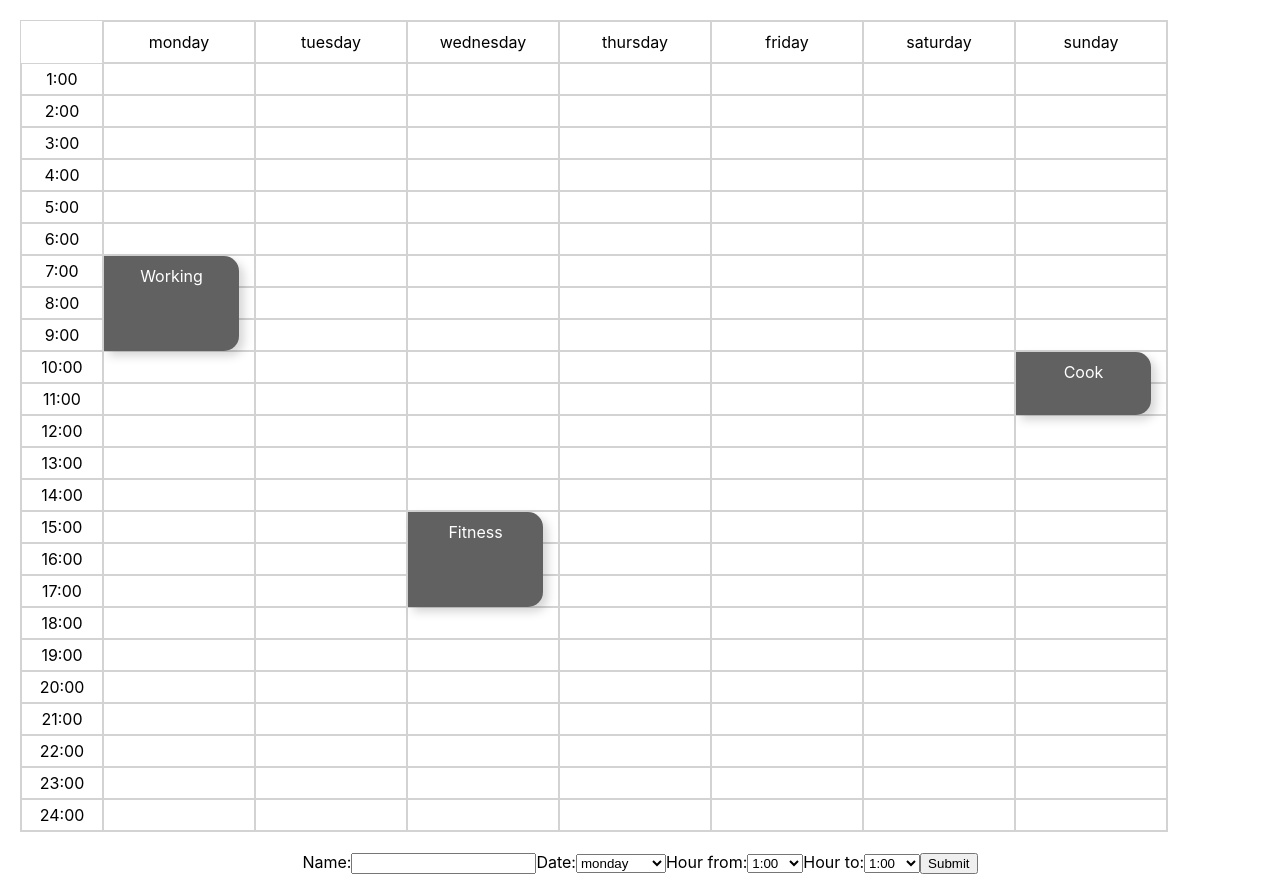
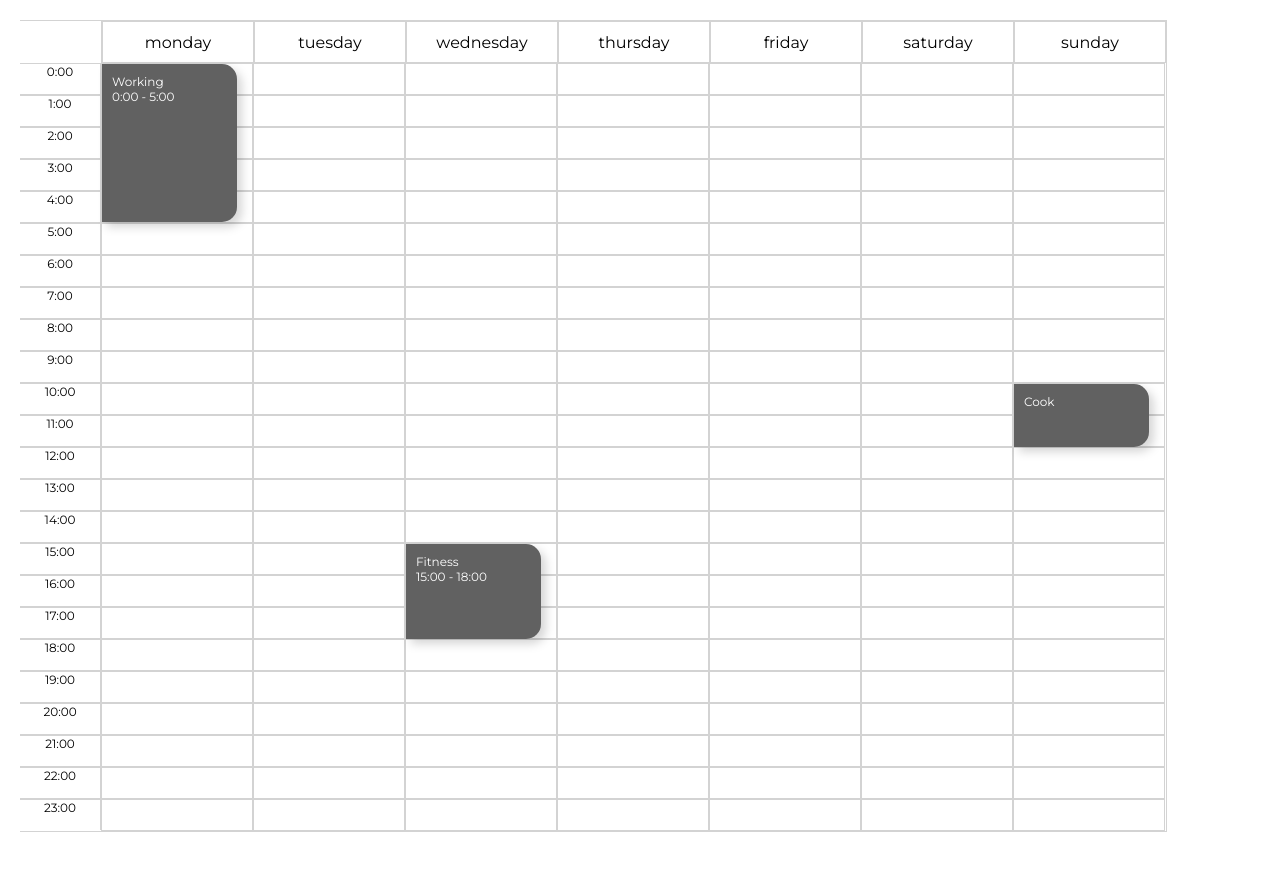
Before and after one commit to bulnez/more, a React (Create React App) app: page / in a window 1280 px wide. After the commit the page ends 852 px from the top, so only its background shows below. Built offline with nearby package versions, Linux system fonts and the light colour scheme.

Commit message:
MORE-005 [add] styling

```diff
--- a/package.json
+++ b/package.json
@@ -1,6 +1,6 @@
 {
   "name": "more",
-  "version": "0.4.0",
+  "version": "0.4.1",
   "private": true,
   "dependencies": {
     "@testing-library/jest-dom": "^5.16.4",
--- a/src/App.css
+++ b/src/App.css
@@ -1,3 +1,8 @@
+@import url("https://fonts.googleapis.com/css2?family=Montserrat&display=swap");
+html * {
+  font-family: "Montserrat", sans-serif;
+}
+
 .App {
   text-align: center;
 }
--- a/src/common/common.js
+++ b/src/common/common.js
@@ -11,6 +11,7 @@ export const weekdays = [
 ];
 
 export const hours = [
+  "0:00",
   "1:00",
   "2:00",
   "3:00",
@@ -34,7 +35,6 @@ export const hours = [
   "21:00",
   "22:00",
   "23:00",
-  "24:00",
 ];
 
 export const days = new Array(7).fill("");
@@ -44,10 +44,11 @@ export const initBlocks = [
     id: uuid(),
     color: "#616161",
     day: 1,
-    from: 7,
-    to: 10,
+    from: 0,
+    to: 5,
     name: "Working",
     isTemporary: false,
+    editMode: false,
   },
   {
     id: uuid(),
@@ -57,6 +58,7 @@ export const initBlocks = [
     to: 18,
     name: "Fitness",
     isTemporary: false,
+    editMode: false,
   },
   {
     id: uuid(),
@@ -66,6 +68,7 @@ export const initBlocks = [
     to: 12,
     name: "Cook",
     isTemporary: false,
+    editMode: false,
   },
 ];
 
--- a/src/components/Block/Block.jsx
+++ b/src/components/Block/Block.jsx
@@ -1,4 +1,4 @@
-import React, { useState, useEffect } from "react";
+import React, { useState, useEffect, useRef } from "react";
 import styles from "./Block.module.css";
 import ColorPicker from "./ColorPicker";
 import EditIcons from "./EditIcons";
@@ -7,10 +7,13 @@ const Block = ({
   name,
   id,
   color,
+  from,
+  to,
   duration,
   isTemporary,
   deleteHandler,
   editBlockDetails,
+  currentPosition,
 }) => {
   const [iconsActive, setIconsActive] = useState(false);
   const [editName, setEditName] = useState(false);
@@ -57,7 +60,7 @@ const Block = ({
       <p className={styles.heading}>{name}</p>
     </div>
   ) : (
-    <>
+    <div className={styles.blockContainer}>
       <div
         className={styles.block}
         style={{
@@ -78,7 +81,12 @@ const Block = ({
             onFocus={(e) => (e.target.selectionStart = e.target.value.length)}
           />
         ) : (
-          <p className={styles.heading}>{name}</p>
+          <div className={styles.textContainerRow}>
+            <p className={styles.heading}>{name}</p>
+            {duration > 2 && (
+              <p className={styles.hours}>{`${from}:00 - ${to}:00`}</p>
+            )}
+          </div>
         )}
         <EditIcons
           iconsActive={iconsActive}
@@ -89,6 +97,7 @@ const Block = ({
           editNameClose={editNameClose}
           showColorPicker={setColorPicker}
           colorPicker={colorPicker}
+          // resizeBlock={resizeBlock}
         />
         {iconsActive && (
           <ColorPicker
@@ -98,7 +107,7 @@ const Block = ({
           />
         )}
       </div>
-    </>
+    </div>
   );
 };
 
--- a/src/components/Block/Block.module.css
+++ b/src/components/Block/Block.module.css
@@ -6,7 +6,7 @@
   display: flex;
   flex-direction: column;
   justify-content: space-between;
-  align-items: center;
+  align-items: left;
   pointer-events: auto;
   color: white;
   filter: drop-shadow(5px 5px 5px rgba(0, 0, 0, 0.162));
@@ -22,13 +22,18 @@
   pointer-events: none;
 }
 
-.tempBlock:hover {
-  cursor: move;
+.textContainer {
+  display: flex;
+  flex-direction: column;
+  justify-content: flex-start;
 }
 
 .heading {
+  font-size: 12px;
+  text-align: left;
   margin: 0;
   padding: 10px;
+  padding-bottom: 0;
   -webkit-touch-callout: none; /* iOS Safari */
   -webkit-user-select: none; /* Safari */
   -khtml-user-select: none; /* Konqueror HTML */
@@ -38,6 +43,13 @@
   word-break: break-all;
 }
 
+.hours {
+  padding-left: 10px;
+  margin: 0;
+  font-size: 12px;
+  text-align: left;
+}
+
 .iconsRow {
   display: none;
 }
@@ -45,7 +57,7 @@
 .iconsRowActive {
   display: flex;
   gap: 8px;
-  padding-bottom: 10px;
+  padding: 10px;
 }
 
 .icon:hover {
@@ -58,11 +70,13 @@
   background: transparent;
   border: none;
   width: 100%;
-  padding-top: 10px;
-  font-size: 15px;
-  text-align: center;
+  padding: 10px;
+  padding-bottom: 0;
+  font-size: 12px;
+  text-align: left;
   word-break: break-all;
   resize: none;
+  color: white;
 }
 
 .nameInput:focus {
@@ -123,3 +137,20 @@
   top: 0;
   left: 0;
 }
+
+.down {
+  position: absolute;
+  width: 120px;
+  height: 5px;
+  resize: vertical;
+  pointer-events: none;
+}
+
+.down:hover {
+  cursor: n-resize;
+}
+
+.up:active {
+  cursor: grabbing;
+  pointer-events: none;
+}
--- a/src/components/Block/EditIcons.jsx
+++ b/src/components/Block/EditIcons.jsx
@@ -4,6 +4,7 @@ import { FiEdit, FiCheck } from "react-icons/fi";
 import { BiColorFill } from "react-icons/bi";
 import { MdDelete } from "react-icons/md";
 import { GrFormClose } from "react-icons/gr";
+import { IoMdResize } from "react-icons/io";
 
 const EditIcons = ({
   iconsActive,
@@ -14,6 +15,7 @@ const EditIcons = ({
   editNameClose,
   showColorPicker,
   colorPicker,
+  resizeBlock,
 }) => {
   return isEditingActive ? (
     <div className={styles.iconsRowActive}>
@@ -29,6 +31,7 @@ const EditIcons = ({
           className={styles.icon}
           onClick={() => showColorPicker(!colorPicker)}
         />
+        <IoMdResize className={styles.icon} onClick={() => resizeBlock()} />
         <MdDelete className={styles.icon} onClick={deleteHandler} />
       </div>
     </>
--- a/src/components/Calendar/Calendar.jsx
+++ b/src/components/Calendar/Calendar.jsx
@@ -6,7 +6,6 @@ import {
   initBlocks,
   initTempBlock,
 } from "../../common/common";
-import AddBlock from "../AddBlock/AddBlock";
 import Block from "../Block/Block";
 import styles from "./Calendar.module.css";
 import { v4 as uuid } from "uuid";
@@ -14,10 +13,10 @@ import { v4 as uuid } from "uuid";
 const Calendar = () => {
   const [blocks, setBlocks] = useState(initBlocks);
   const [tempBlock, setTempBlock] = useState(initTempBlock);
-
-  const handleParentClick = (newBlock) => {
-    setBlocks([...blocks, newBlock]);
-  };
+  const [currentPosition, setCurrentPosition] = useState({
+    day: 0,
+    hr: 0,
+  });
 
   const handleTemporaryBlockDown = (day, hr) => {
     const isPlaceOccupied = blocks.some(
@@ -27,9 +26,10 @@ const Calendar = () => {
       setTempBlock({ ...tempBlock, isTemporary: true, day, from: hr });
   };
 
-  const handleTemporaryBlockMove = (hr) => {
-    if (tempBlock.isTemporary && tempBlock.from !== 0) {
-      setTempBlock({ ...tempBlock, to: hr + 1 });
+  const handleTemporaryBlockMove = (day, hr) => {
+    setCurrentPosition({ ...currentPosition, day, hr });
+    if (tempBlock.isTemporary) {
+      setTempBlock({ ...tempBlock, to: hr });
     }
   };
 
@@ -59,9 +59,15 @@ const Calendar = () => {
   };
 
   useEffect(() => {
-    if (tempBlock !== initTempBlock && !tempBlock.isTemporary) {
+    if (
+      tempBlock !== initTempBlock &&
+      !tempBlock.isTemporary
+      // && tempBlock.to - tempBlock.from > 1
+    ) {
       setBlocks([...blocks, tempBlock]);
       setTempBlock(initTempBlock);
+      // } else if (!tempBlock.isTemporary && tempBlock.to - tempBlock.from < 2) {
+      //   setTempBlock(initTempBlock);
     }
   }, [tempBlock, blocks]);
 
@@ -79,7 +85,9 @@ const Calendar = () => {
           {/* HOURS */}
           <div className={styles.hours}>
             {hours.map((hr) => (
-              <div className={styles.hour}>{hr}</div>
+              <div className={styles.hour}>
+                <p className={styles.hr}>{hr}</p>
+              </div>
             ))}
           </div>
           {/* HOURS */}
@@ -91,30 +99,35 @@ const Calendar = () => {
                   <div
                     className={styles.dailyHour}
                     onMouseDown={() =>
-                      handleTemporaryBlockDown(dayIndex + 1, hoursIndex + 1)
+                      handleTemporaryBlockDown(dayIndex + 1, hoursIndex)
                     }
-                    onMouseMove={() => handleTemporaryBlockMove(hoursIndex + 1)}
+                    onMouseMove={() =>
+                      handleTemporaryBlockMove(dayIndex + 1, hoursIndex)
+                    }
                     onMouseUp={handleTemporaryBlockUp}
                   >
                     {/* BLOCKS */}
                     {blocks.map(
                       (block) =>
                         block.day === dayIndex + 1 &&
-                        block.from === hoursIndex + 1 && (
+                        block.from === hoursIndex && (
                           <Block
                             id={block.id}
                             isTemporary={block.isTemporary}
                             name={block.name}
                             color={block.color}
+                            from={block.from}
+                            to={block.to}
                             duration={block.to - block.from}
                             deleteHandler={() => deleteBlock(block.id)}
                             editBlockDetails={editBlockDetails}
+                            currentPosition={currentPosition}
                           />
                         )
                     )}
                     {/* TEMPORARY BLOCK */}
                     {tempBlock.day === dayIndex + 1 &&
-                      tempBlock.from === hoursIndex + 1 && (
+                      tempBlock.from === hoursIndex && (
                         <Block
                           isTemporary={tempBlock.isTemporary}
                           name="temporary"
@@ -129,7 +142,6 @@ const Calendar = () => {
           </div>
         </div>
       </div>
-      <AddBlock clickHandler={handleParentClick} />
     </>
   );
 };
--- a/src/components/Calendar/Calendar.module.css
+++ b/src/components/Calendar/Calendar.module.css
@@ -4,6 +4,7 @@
   flex-direction: column;
   margin: 20px;
   border: 1px solid rgb(211, 211, 211);
+  border-left: 0;
   width: fit-content;
 }
 
@@ -37,11 +38,21 @@
 .hour {
   position: relative;
   border: 1px solid rgb(211, 211, 211);
+  border-left: 0;
   display: flex;
   justify-content: center;
-  align-items: center;
+  align-items: flex-start;
   width: 80px;
   height: 30px;
+  font-size: 12px;
+}
+
+.hr {
+  margin: 0;
+}
+
+.hour:last-child {
+  border-bottom: 0;
 }
 
 .innerContainer {
```
Also changed, not shown: CHANGELOG.txt.
